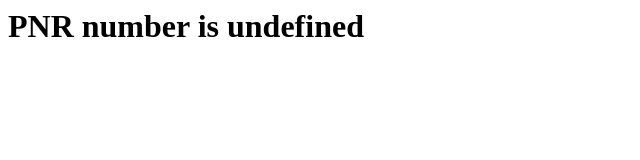
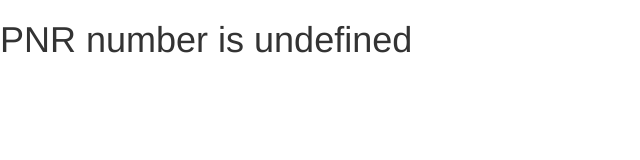
Before and after one commit to redhat125/redhat125.github.io, a plain HTML site: page irctcbooking.html in a window 1280 px wide. Shown: the whole page, without its empty margins (0-640 px from the left). Drawn offline with nearby package versions, Linux system fonts and the light colour scheme.

Commit message:
Update irctcbooking.html

```diff
--- a/irctcbooking.html
+++ b/irctcbooking.html
@@ -1,15 +1,18 @@
 <html>
 <head>
-
+<link href="https://maxcdn.bootstrapcdn.com/bootstrap/3.3.7/css/bootstrap.min.css" rel="stylesheet" integrity="sha384-BVYiiSIFeK1dGmJRAkycuHAHRg32OmUcww7on3RYdg4Va+PmSTsz/K68vbdEjh4u" crossorigin="anonymous">
 </head>
 <body>
 
 <h1 id="pnrnumber"></h1>
 
 
+<script src="https://cdnjs.cloudflare.com/ajax/libs/jquery/3.2.1/jquery.min.js" crossorigin="anonymous"></script>
+<script src="https://maxcdn.bootstrapcdn.com/bootstrap/3.3.7/js/bootstrap.min.js" integrity="sha384-Tc5IQib027qvyjSMfHjOMaLkfuWVxZxUPnCJA7l2mCWNIpG9mGCD8wGNIcPD7Txa" crossorigin="anonymous"></script>
+<script>
 
 
-<script>
+    $(function(){
 
         function GetURLParameter(sParam)
             {
@@ -27,13 +30,13 @@ function GetURLParameter(sParam)
 
 
             var pnr = GetURLParameter('pnr');
-
-
-document.getElementById("pnrnumber").innerHTML = "PNR number is "+pnr;
+            $("#pnrnumber").text("PNR number is "+pnr);
+    });
 
 
 
 
+//document.getElementById("pnrnumber").innerHTML = "PNR number is "+pnr;
 
 </script>
 
```
Lines whose indentation alone changed are shown as unchanged.
